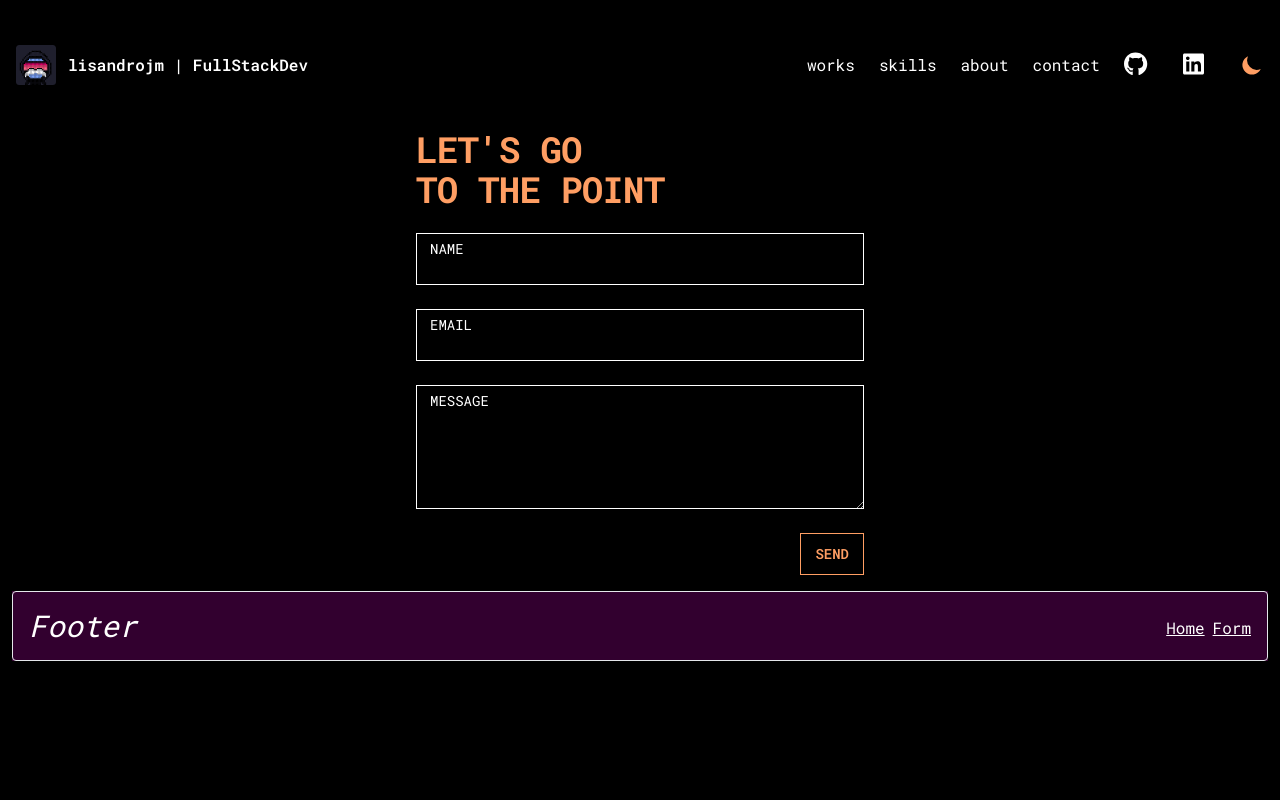
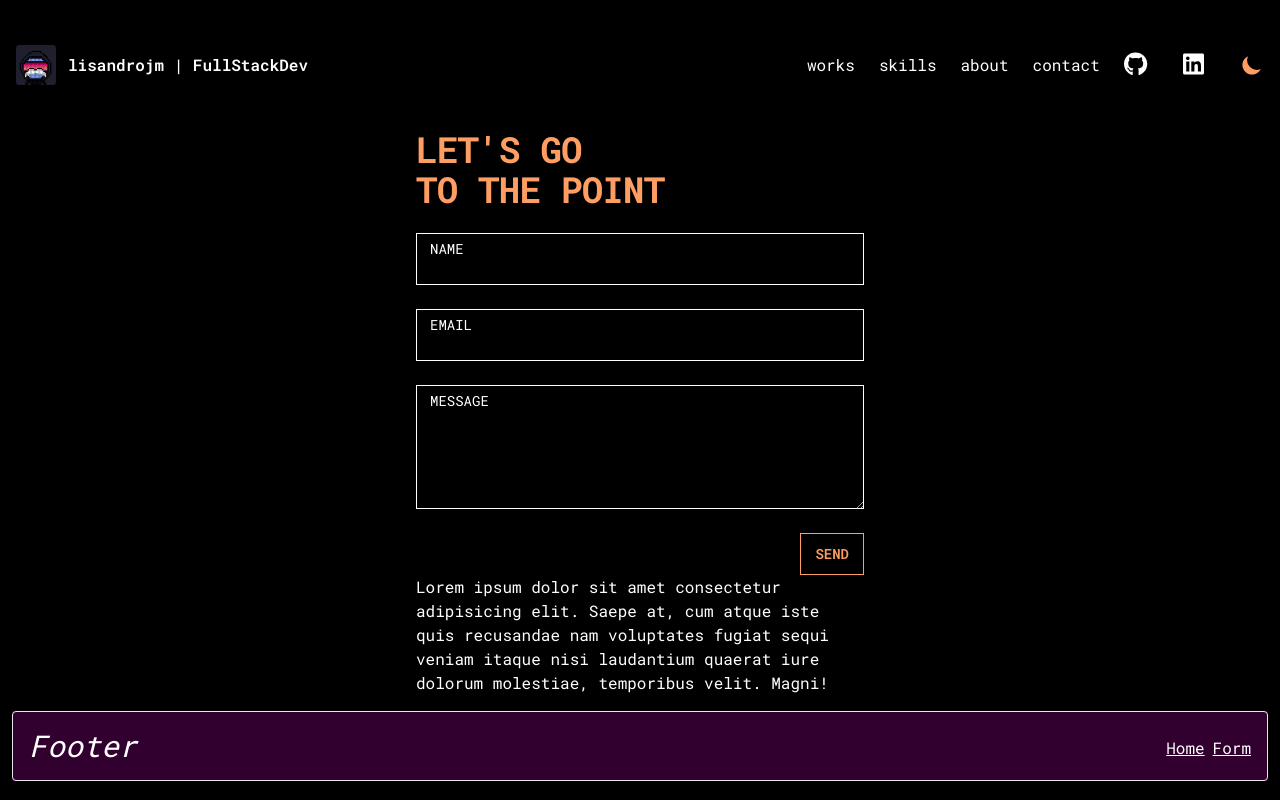
Before and after one commit to lisandrojm/portfolio-bg-animated-running, a Next.js app: page /form in a window 1280 px wide. Built offline with nearby package versions, Linux system fonts and the light colour scheme.

Commit message:
toggle-icon

```diff
--- a/src/app/_components/Form.tsx
+++ b/src/app/_components/Form.tsx
@@ -38,6 +38,9 @@ export default function Example() {
         <div className="mt-6">
           <Button type="submit">Send</Button>
         </div>
+        <div>
+          <p>Lorem ipsum dolor sit amet consectetur adipisicing elit. Saepe at, cum atque iste quis recusandae nam voluptates fugiat sequi veniam itaque nisi laudantium quaerat iure dolorum molestiae, temporibus velit. Magni!</p>
+        </div>
       </form>
     </div>
   );
--- a/src/app/_components/MobileNav.tsx
+++ b/src/app/_components/MobileNav.tsx
@@ -23,7 +23,7 @@ const MobileNav = () => {
     <>
       <button aria-label="Toggle Menu" onClick={onToggleNav} className="md:hidden pl-3">
         <svg xmlns="http://www.w3.org/2000/svg" viewBox="0 0 20 20" fill="currentColor" className="h-8 w-8 text-white">
-          <path fillRule="evenodd" d="M3 5a1 1 0 011-1h12a1 1 0 110 2H4a1 1 0 01-1-1zM3 10a1 1 0 011-1h12a1 1 0 110 2H4a1 1 0 01-1-1zM3 15a1 1 0 011-1h12a1 1 0 110 2H4a1 1 0 01-1-1z" clipRule="evenodd" />
+          <path fillRule="evenodd" d="M3 5a1 1 0 011-1h12a1 1 0 110 2H4a1 1 0 01-1-1zM3 10a1 1 0 011-1h12a1 1 0 110 2H4a1 1 0 01-1-1zM3 15a1 1 0 011-1h09a1 1 0 100 2H4a1 1 0 01-1-1z" clipRule="evenodd" />
         </svg>
       </button>
       <div className={`fixed left-0 top-0 z-10 h-full w-full transform bg-black opacity-85 border-l-[1px] border-orange backdrop-blur duration-300 ease-in-out ${navShow ? 'translate-x-0' : 'translate-x-full'}`}>
```
